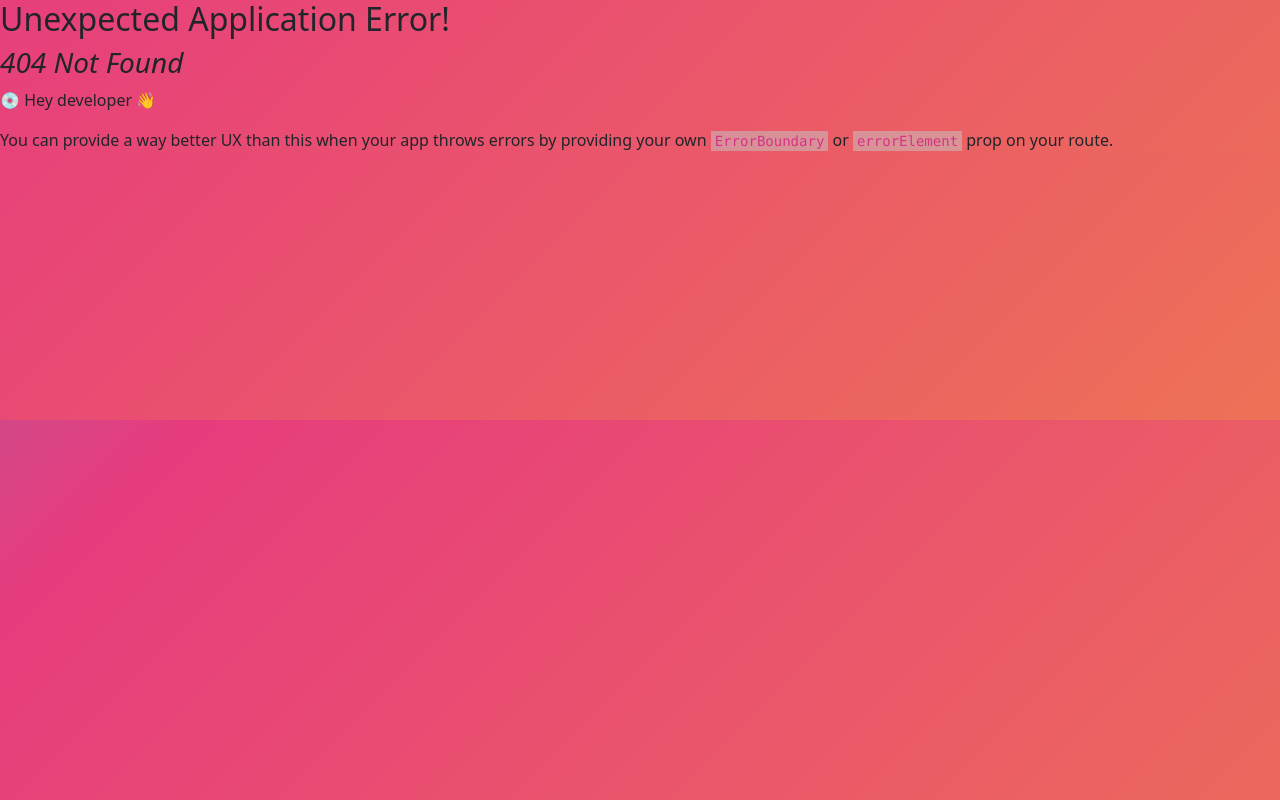
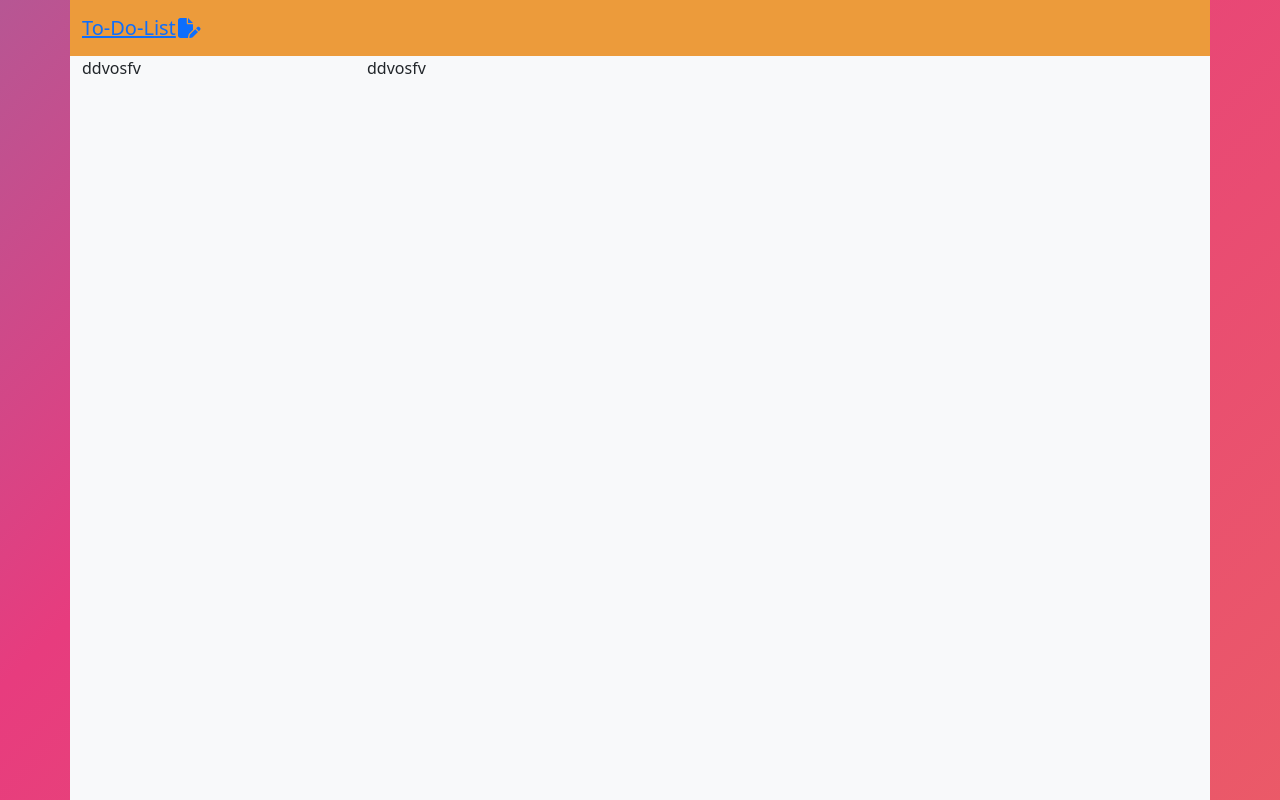
Before and after one commit to aleortbas/toDoList, a React (Create React App) app: page /ToDoList in a window 1280 px wide. Before the commit this address had no page. Built offline with nearby package versions, Linux system fonts and the light colour scheme.

Commit message:
todo list page init

```diff
--- a/src/App.css
+++ b/src/App.css
@@ -17,12 +17,19 @@
   }
 }
 
-.container {
-  background-color: transparent;
-  position: relative;
+#test{
+   height: 100vh;
+}
+
+#rowtest{
+  height: calc(100vh - 56px);
 }
 
 .row{
+
+}
+
+#row-login{
   width: 900px;
   box-shadow: 5px 5px 15px 5px rgba(0, 0, 0, 0.31);
   border-radius: 30px;
--- a/src/App.js
+++ b/src/App.js
@@ -2,14 +2,14 @@ import './App.css';
 import React, { Component } from 'react';
 import Main from "./components/Main";
 import Home from './components/HomeCompenent';
-import loginForm from './components/loginForm';
+import ToDoList from './components/ToDoList';
 import { createBrowserRouter, createRoutesFromElements, Route, RouterProvider } from 'react-router-dom';
 
 const router = createBrowserRouter(
   createRoutesFromElements(
     <Route path="/">
       <Route index element={<Home />} />
-      <Route path="todo" element={<loginForm/>} />
+      <Route path="ToDoList" element={<ToDoList/>} />
     </Route>
   )
 )
--- a/src/components/HomeCompenent.js
+++ b/src/components/HomeCompenent.js
@@ -1,15 +1,15 @@
 import React, { Component } from "react";
-import { Button, Form, FormGroup, Label, Input, ButtonGroup } from "reactstrap";
+import { Link, NavLink, useNavigate } from "react-router-dom"
+import { Button, FormGroup, Label, Input } from "reactstrap";
 import { FontAwesomeIcon } from "@fortawesome/react-fontawesome";
 import { faFacebook, faGithub, faGoogle } from "@fortawesome/free-brands-svg-icons";
-
 
 class Home extends Component {
     render() {
         return (
             <React.Fragment>
-                <div className="container d-flex flex-column min-vh-100 justify-content-center align-items-center">
-                <div className="row">
+                <div className="d-flex flex-column min-vh-100 justify-content-center align-items-center">
+                <div className="row" id="row-login">
                     <div className="col-6 col-md-6 left" id="login" style={{borderTopLeftRadius:"30px", borderBottomLeftRadius:"30px"}}>
                         <div id="login-left-side">
                         <h2>Create, <br/> Account!</h2>
@@ -34,8 +34,8 @@ class Home extends Component {
                                         <Input type="checkbox" id="remeberMe"/>{''} Remeber me
                                     </Label>
                                 </FormGroup>
-                                <Button id="signIn">sign in</Button>
-                                <p id="forgotPassword"><a href="/" id="link">Forgot your password?</a></p>
+                                <Link to="ToDoList"><Button id="signIn" >sign in</Button></Link>
+                                <p id="forgotPassword"><a href="ForgotPassword" id="link">Forgot your password?</a></p>
 
                     </div>
                 </div>
--- /dev/null
+++ b/src/components/ToDoList.js
@@ -0,0 +1,36 @@
+import React, { Component } from "react";
+import { Button, Col, Container, Navbar, NavbarBrand, Row } from 'reactstrap'
+import { Link, NavLink, useNavigate } from "react-router-dom"
+import { faFacebook, faGithub, faGoogle } from "@fortawesome/free-brands-svg-icons";
+import { FontAwesomeIcon } from "@fortawesome/react-fontawesome";
+import "bootstrap/dist/css/bootstrap.min.css";
+import { faFilePen } from "@fortawesome/free-solid-svg-icons";
+
+class ToDoList extends Component {
+    render() {
+        return (
+            <React.Fragment>
+                <Container id="test">
+                    <Row>
+                    <Navbar style={{ backgroundColor: "#EC9B3B"}}>
+                        <NavbarBrand>
+                            <Link to={"/"}>
+                                To-Do-List
+                                <FontAwesomeIcon icon={faFilePen} style={{ marginLeft: "2px" }} />
+                            </Link>
+                        </NavbarBrand>
+                    </Navbar>
+                        <Col className="bg-light" md="3" id="rowtest">
+                            ddvosfv
+                        </Col>
+                        <Col className="bg-light" md="9">
+                            ddvosfv
+                        </Col>
+                    </Row>
+                </Container>
+            </React.Fragment>
+        )
+    }
+}
+
+export default ToDoList
--- a/src/components/loginForm.js
+++ /dev/null
@@ -1,16 +0,0 @@
-import React, { Component } from "react";
-import {Button} from 'reactstrap'
-import "bootstrap/dist/css/bootstrap.min.css";
-
-class loginForm extends Component{
-    render() {
-        return (
-            <React.Fragment>
-
-
-            </React.Fragment>
-        )
-    }
-}
-
-export default loginForm
```
